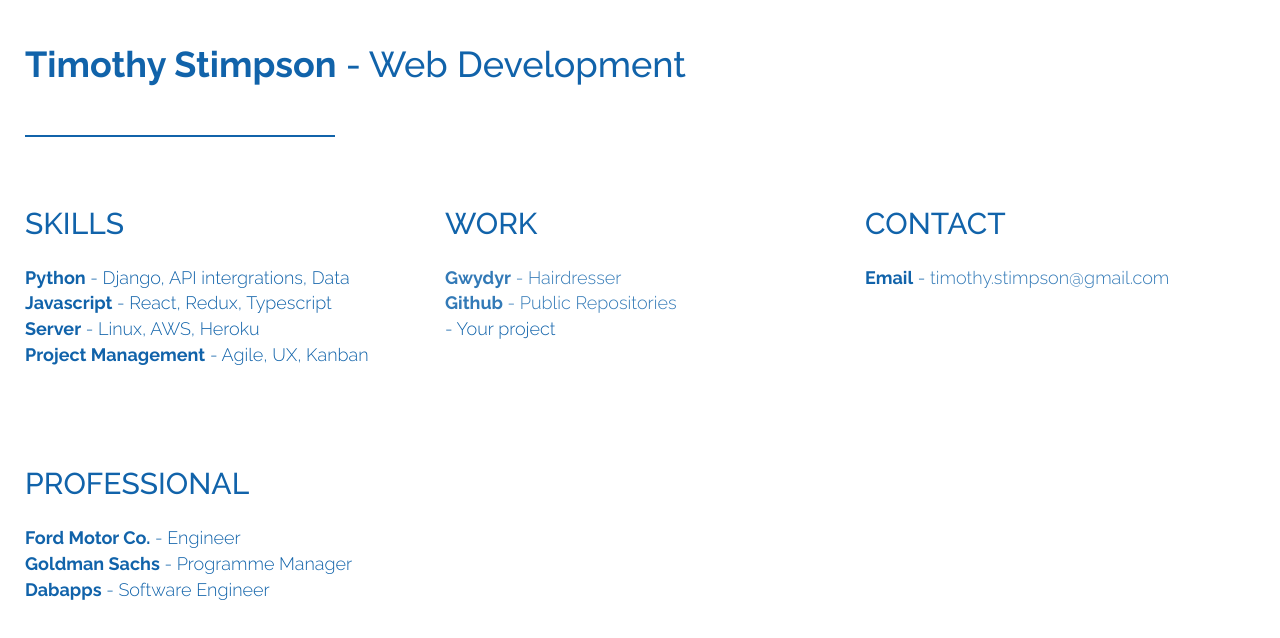
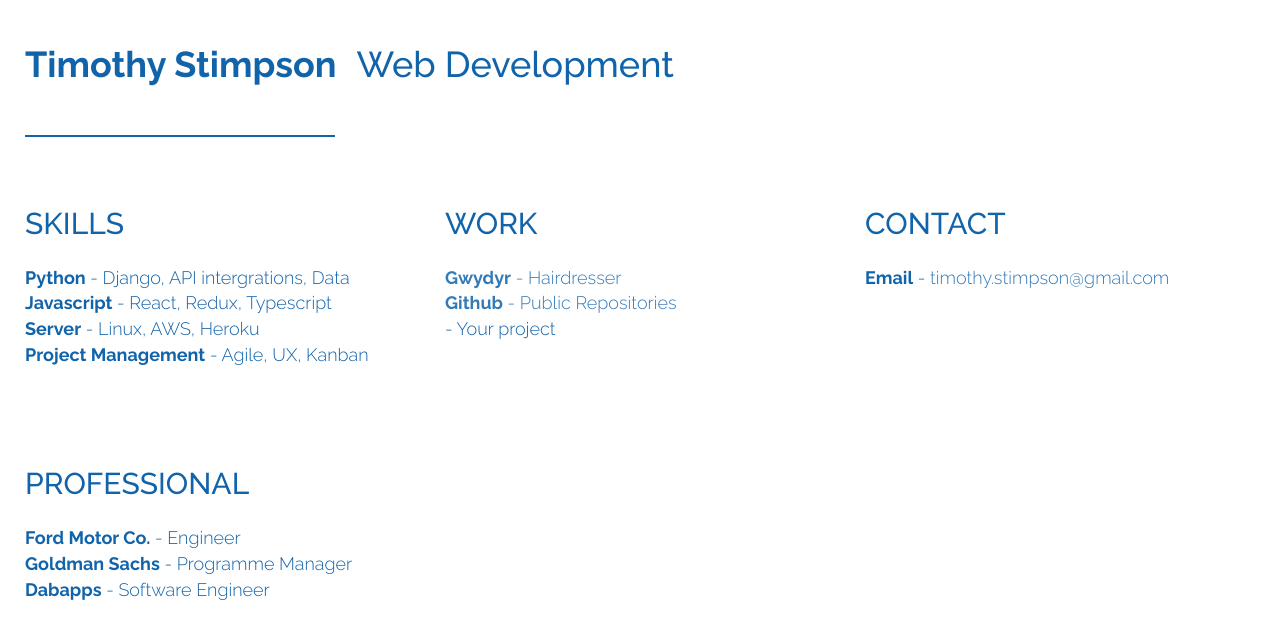
Before and after one commit to timstimpson/mypage-dev, a plain HTML site: page index.html in a window 1280 px wide. Drawn offline with Linux system fonts and the light colour scheme.

Commit message:
Updated page

```diff
--- a/css/style.css
+++ b/css/style.css
@@ -73,6 +73,13 @@ hr {
 	margin-bottom : 50px;
 }
 
+.top-section h1 div {
+	display: inline-block;
+	padding-right: 20px;
+	white-space: nowrap;
+	justify-content: center;
+}
+
 @media (max-width: 768px) {
 	.row .section {
 		margin-bottom : 25px;
--- a/index.html
+++ b/index.html
@@ -38,7 +38,7 @@
   <div class="row">
     <div class="col-xs-12">
       <div class="top-section">
-        <h1><b>Timothy Stimpson</b> - Web Development</h1>
+        <h1><div><b>Timothy Stimpson</b></div><div>Web Development</div></h1>
       </div>
     </div>
     <hr>
```
